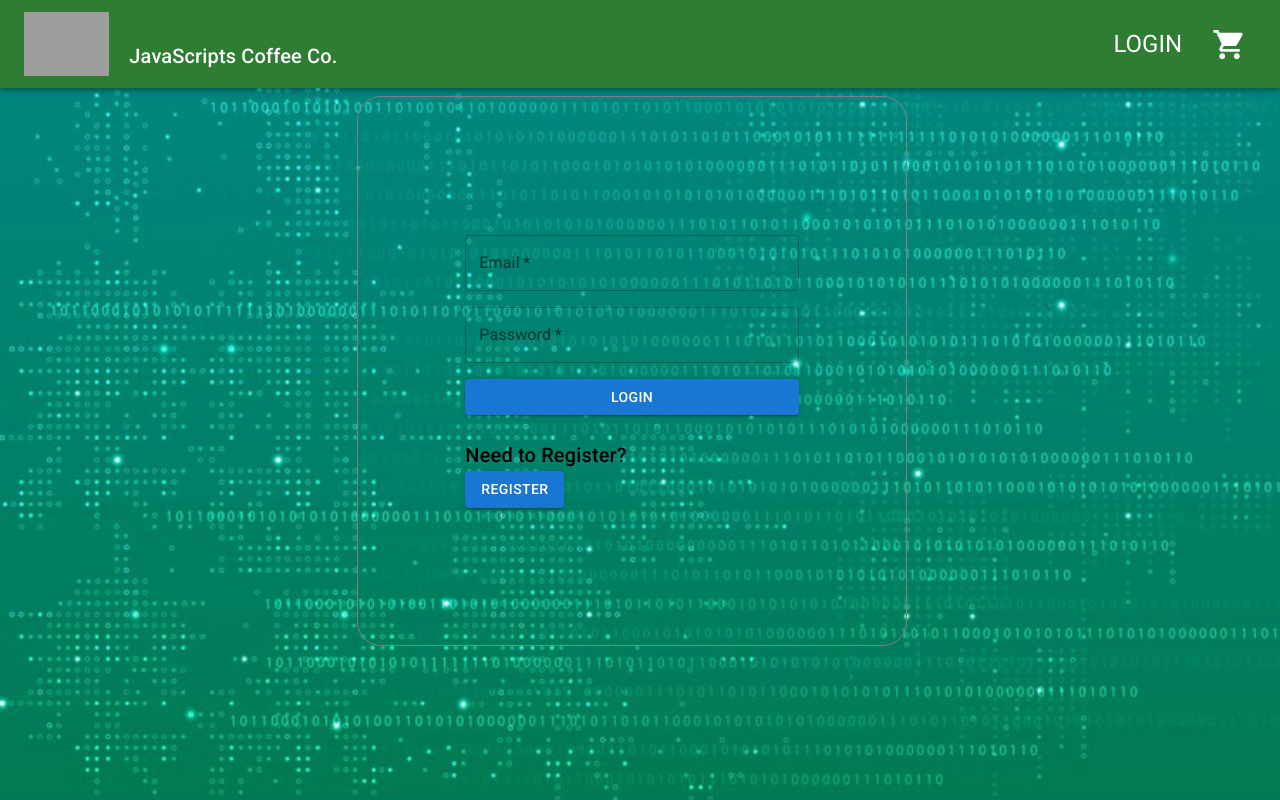
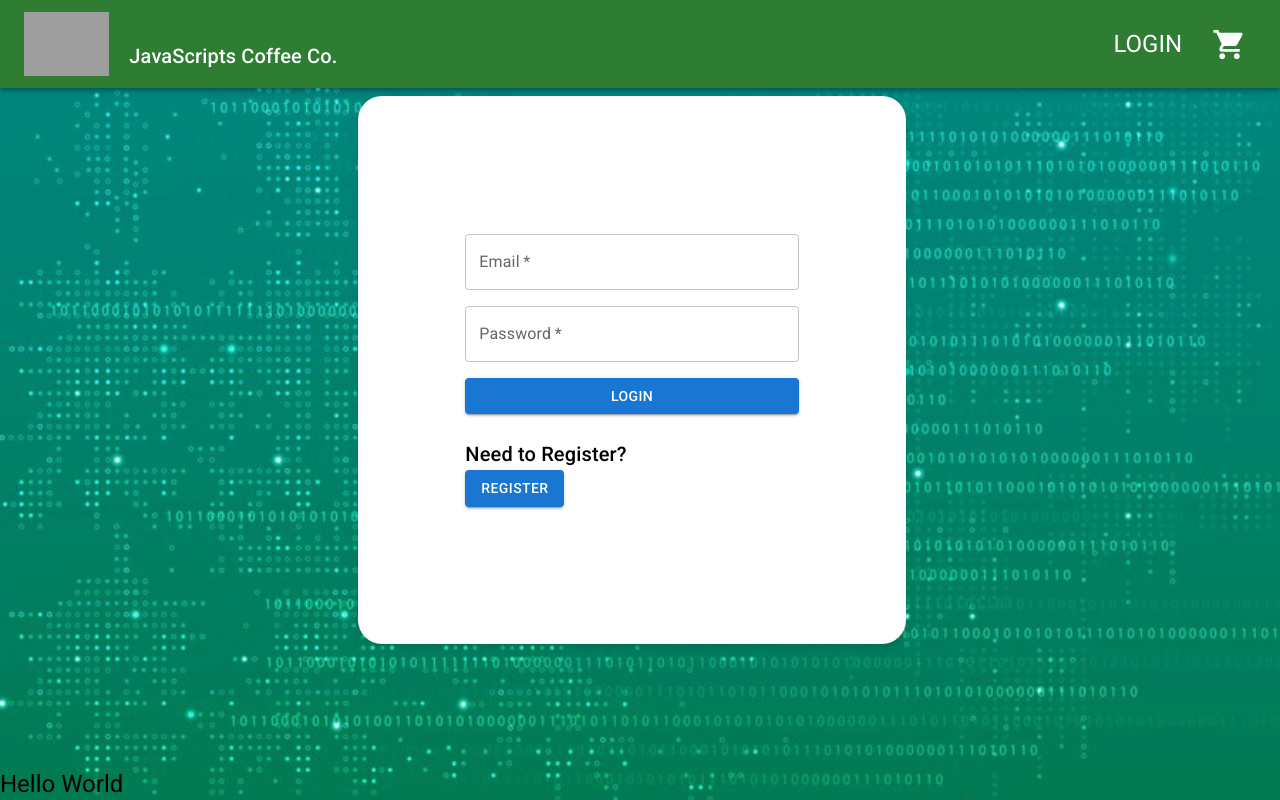
Before and after one commit to JMSONNE/capstone-client, a React (Vite) app: page /login in a window 1280 px wide. Built offline with nearby package versions, Linux system fonts and the light colour scheme; grey boxes are pictures that could not be loaded.

Commit message:
added footer and positioned it

```diff
--- a/src/App.jsx
+++ b/src/App.jsx
@@ -1,14 +1,19 @@
 import { useState } from 'react'
 import Router from './Components/Router/Router'
 import Navbar from './Components/Navbar'
+import { Footer } from './Components/Footer'
 
 function App() {
 
 
   return (
     <>
-      <Navbar />
-      <Router />
+      <main>
+        <Navbar />
+        <Router />
+      </main>
+
+      <Footer />
     </>
   )
 }
--- /dev/null
+++ b/src/Components/Footer.jsx
@@ -0,0 +1,13 @@
+import React from 'react';
+import { Box } from '@mui/material';
+import Typography from '@mui/material/Typography';
+
+export const Footer = () => {
+    return (
+        <footer>
+            <Box>
+                <Typography variant='h5'>Hello World</Typography>
+            </Box>
+        </footer>
+    );
+};
--- a/src/Components/Home.jsx
+++ b/src/Components/Home.jsx
@@ -4,6 +4,7 @@ import Grid from '@mui/material/Grid';
 import ProductCard from './ProductCard';
 import { Box } from '@mui/material';
 import Typography from '@mui/material/Typography';
+import { Footer } from './Footer';
 
 const Home = () => {
 
@@ -24,6 +25,7 @@ const Home = () => {
             </Box>
             <ProductCard />
 
+
         </>
     )
 }
--- a/src/Components/Login.jsx
+++ b/src/Components/Login.jsx
@@ -83,7 +83,14 @@ const Login = () => {
             justifyContent="center"
             alignItems="center"
         >
-            <Box component="section" sx={{ p: 3, border: '1px solid grey', mt: 3, borderRadius: 6 }}
+            <Box component="section" sx={{
+                p: 3, mt: 3, borderRadius: 6,
+                backgroundColor: 'white',
+                boxShadow: '0 4px 8px rgba(0, 0, 0, 0.1)',
+                '&:hover': {
+                    boxShadow: '0 8px 16px rgba(0, 0, 0, 0.2)',
+                }
+            }}
                 display="flex"
                 alignItems="center"
                 justifyContent="center"
--- a/src/Components/ProductCard.jsx
+++ b/src/Components/ProductCard.jsx
@@ -3,6 +3,7 @@ import { useNavigate } from 'react-router-dom';
 import { Card, CardContent, Typography, CircularProgress, Box, Button } from '@mui/material';
 import { HEROKU_URL } from '../config';
 import Grid from '@mui/material/Grid';
+import GradientCircularProgress from '../assets/GradientCircularProgress';
 
 const ProductCard = () => {
     const [products, setProducts] = useState([]);
@@ -10,6 +11,8 @@ const ProductCard = () => {
     const [cartContentTrue, setCartContentTrue] = useState(false)
     const [error, setError] = useState(null);
     const navigate = useNavigate();
+
+
 
 
 
@@ -61,7 +64,7 @@ const ProductCard = () => {
     if (loading) {
         return (
             <Box sx={{ display: 'flex', justifyContent: 'center', alignItems: 'center', height: '100vh' }}>
-                <CircularProgress />
+                <GradientCircularProgress />
             </Box>
         );
     }
@@ -80,7 +83,18 @@ const ProductCard = () => {
                 <Grid container spacing={2} justifyContent="space-between" alignItems="center" sx={{ margin: '2rem' }}>
                     {products.map((product) => (
                         <Grid item xs={4} sx={{ textAlign: 'center' }}>
-                            <Card key={product.id} sx={{ margin: 2, padding: 2, maxWidth: '15rem', maxHeight: '35rem', minHeight: '20rem', border: '2px solid green' }}>
+                            <Card key={product.id} sx={{
+                                margin: 2,
+                                padding: 2,
+                                maxWidth: '15rem',
+                                maxHeight: '35rem',
+                                minHeight: '20rem',
+                                border: '1px solid black',
+                                boxShadow: '0 4px 8px rgba(0, 0, 0, 0.1)',
+                                '&:hover': {
+                                    boxShadow: '0 8px 16px rgba(0, 0, 0, 0.6)',
+                                }
+                            }}>
                                 <CardContent>
                                     {/* <CardMedia
                             sx={{ height: 140 }}
--- /dev/null
+++ b/src/assets/GradientCircularProgress.jsx
@@ -0,0 +1,27 @@
+import * as React from 'react';
+import { styled } from '@mui/material/styles';
+import Box from '@mui/material/Box';
+import Stack from '@mui/material/Stack';
+import CircularProgress, {
+    circularProgressClasses,
+} from '@mui/material/CircularProgress';
+import LinearProgress, { linearProgressClasses } from '@mui/material/LinearProgress';
+
+
+const GradientCircularProgress = () => {
+    return (
+        <React.Fragment>
+            <svg width={0} height={0}>
+                <defs>
+                    <linearGradient id="my_gradient" x1="0%" y1="0%" x2="0%" y2="100%">
+                        <stop offset="0%" stopColor="#e01cd5" />
+                        <stop offset="100%" stopColor="#1CB5E0" />
+                    </linearGradient>
+                </defs>
+            </svg>
+            <CircularProgress sx={{ 'svg circle': { stroke: 'url(#my_gradient)' } }} />
+        </React.Fragment>
+    );
+}
+
+export default GradientCircularProgress
--- a/src/index.css
+++ b/src/index.css
@@ -1,5 +1,11 @@
-* {
-  margin: 0;
+#root {
+  display: flex;
+  flex-direction: column;
+  min-height: 100vh; /* Ensure the container takes up at least the full height of the viewport */
+}
+
+main {
+  flex: 1; /* Allow the main content area to expand and push the footer down */
 }
 
 .logo {
@@ -16,4 +22,13 @@ body {
   background-position: center;
   background-repeat: no-repeat;
   background-attachment: fixed;
+  height: 100%;
+  margin: 0;
 }
+
+html {
+  height: 100%;
+  margin: 0;
+}
+footer {
+}
```
